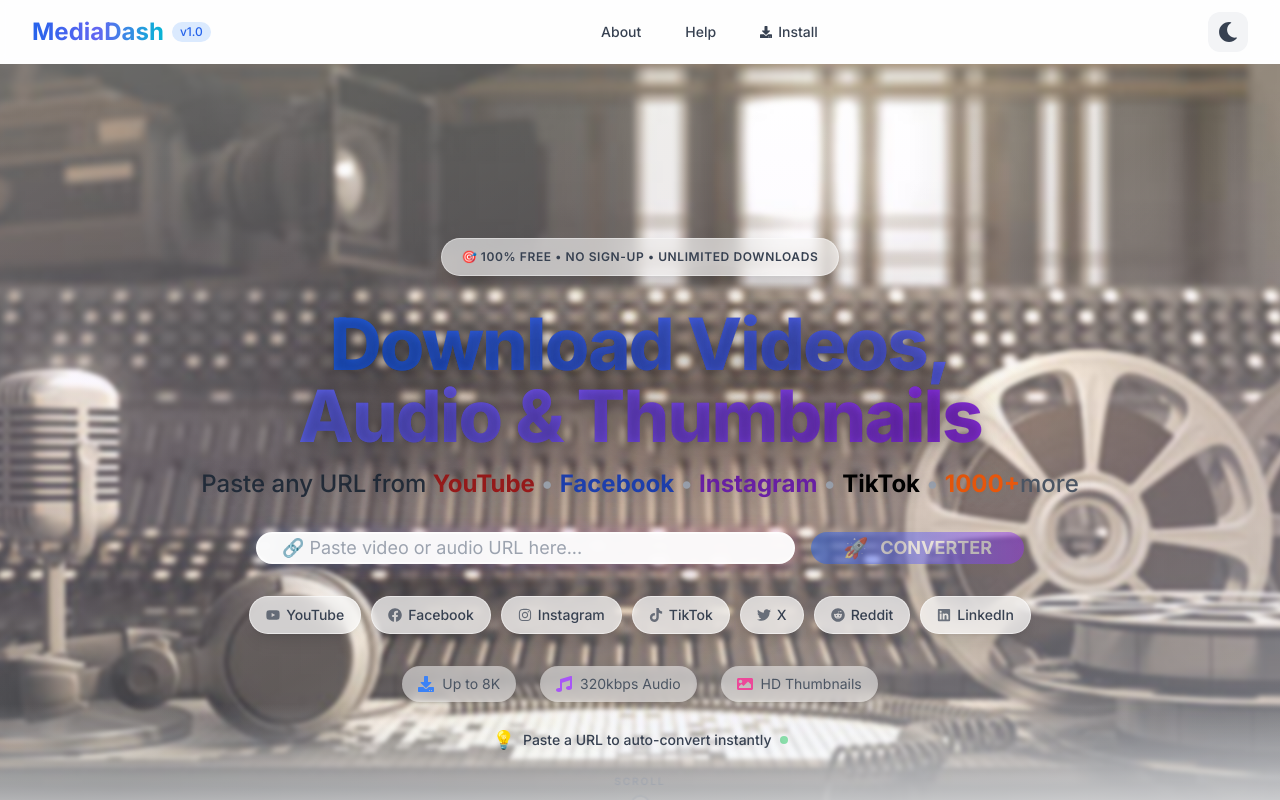
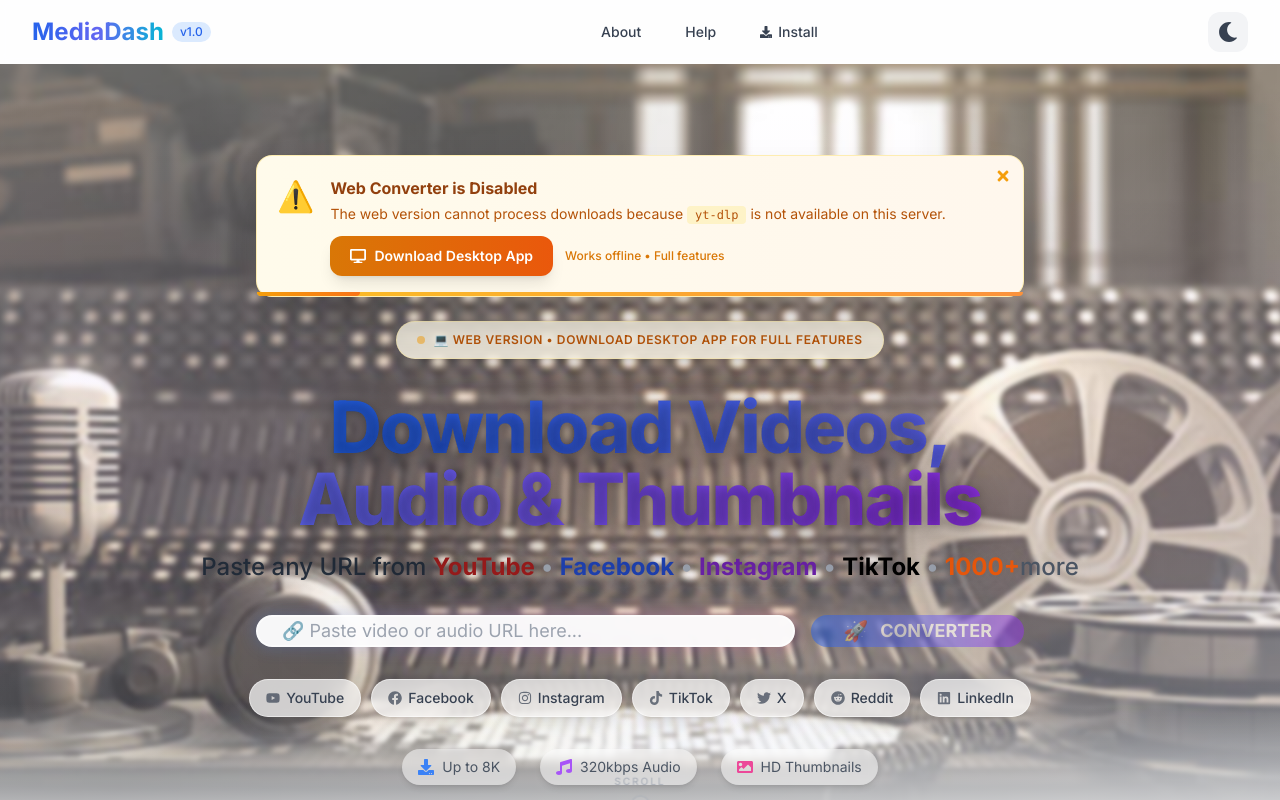
Before and after one commit to amila-sandaruwan-git/MediaDash, a Next.js app: page / in a window 1280 px wide. Shown: the top 800 px of the page. Built offline with nearby package versions, Linux system fonts and the light colour scheme.

Commit message:
Updated where should download desktop app

```diff
--- a/app/api/convert/route.ts
+++ b/app/api/convert/route.ts
@@ -127,7 +127,7 @@
       return NextResponse.json(
         {
           success: false,
-          message: 'yt-dlp is not installed. Please install it first.So,use desktop app, download it from Install section',
+          message: 'yt-dlp is not installed. Please install it first.',
           details: 'Download from: https://github.com/yt-dlp/yt-dlp/releases/latest'
         },
         { status: 500 }
--- a/app/components/HeroSection.tsx
+++ b/app/components/HeroSection.tsx
@@ -1,8 +1,11 @@
+// app/components/HeroSection.tsx
+
 'use client'
 
 import { useState, useEffect, useRef, useCallback } from 'react'
-import { FaSpinner, FaTimes, FaDownload, FaMusic, FaImage, FaYoutube, FaFacebook, FaInstagram, FaTiktok, FaTwitter, FaReddit, FaLinkedin } from 'react-icons/fa'
+import { FaSpinner, FaTimes, FaDownload, FaMusic, FaImage, FaYoutube, FaFacebook, FaInstagram, FaTiktok, FaTwitter, FaReddit, FaLinkedin, FaDesktop } from 'react-icons/fa'
 import Image from 'next/image'
+import Link from 'next/link'
 
 interface HeroSectionProps {
   onConvert: (url: string) => void
@@ -15,6 +18,7 @@
   const [isPasted, setIsPasted] = useState(false)
   const [displayError, setDisplayError] = useState<{ message: string; suggestion?: string } | null>(null)
   const [isFocused, setIsFocused] = useState(false)
+  const [showWebWarning, setShowWebWarning] = useState(true)
   const inputRef = useRef<HTMLInputElement>(null)
   const debounceTimerRef = useRef<NodeJS.Timeout | null>(null)
   const lastConvertedUrlRef = useRef<string>('')
@@ -58,6 +62,13 @@
       errorTimeoutRef.current = null
     }
     setDisplayError(null)
+  }, [])
+
+  // ============================================
+  // CLOSE WEB WARNING
+  // ============================================
+  const closeWebWarning = useCallback(() => {
+    setShowWebWarning(false)
   }, [])
 
   // ============================================
@@ -197,6 +208,13 @@
     'LinkedIn': FaLinkedin,
   }
 
+  const scrollToInstall = () => {
+    const installSection = document.getElementById('install')
+    if (installSection) {
+      installSection.scrollIntoView({ behavior: 'smooth' })
+    }
+  }
+
   return (
     <section className="relative min-h-screen flex items-center justify-center px-4 pt-16 overflow-hidden">
       {/* ============================================
@@ -223,6 +241,49 @@
           CONTENT
           ============================================ */}
       <div className="relative z-10 w-full max-w-5xl mx-auto">
+        {/* ============================================
+            WEB CONVERTER WARNING - SHOWS ON EVERY VISIT
+            ============================================ */}
+        {showWebWarning && (
+          <div className="relative z-50 mb-6 p-5 bg-gradient-to-r from-amber-50 to-orange-50 dark:from-amber-950/40 dark:to-orange-950/40 backdrop-blur-xl border border-amber-200/60 dark:border-amber-800/60 rounded-2xl shadow-2xl animate-fadeIn max-w-3xl mx-auto">
+            <button
+              onClick={closeWebWarning}
+              className="absolute top-3 right-3 text-amber-500 hover:text-amber-700 dark:text-amber-400 dark:hover:text-amber-300 transition-colors"
+            >
+              <FaTimes className="w-4 h-4" />
+            </button>
+            <div className="flex items-start gap-4 pr-8">
+              <div className="flex-shrink-0 text-3xl mt-0.5">⚠️</div>
+              <div>
+                <h4 className="text-amber-800 dark:text-amber-300 font-bold text-base">
+                  Web Converter is Disabled
+                </h4>
+                <p className="text-amber-700 dark:text-amber-400 text-sm mt-1">
+                  The web version cannot process downloads because <code className="bg-amber-100 dark:bg-amber-800/30 px-2 py-0.5 rounded text-xs font-mono">yt-dlp</code> is not available on this server.
+                </p>
+                <div className="mt-3 flex flex-wrap items-center gap-3">
+                  <button
+                    onClick={scrollToInstall}
+                    className="inline-flex items-center gap-2 px-5 py-2.5 bg-gradient-to-r from-amber-600 to-orange-600 hover:from-amber-700 hover:to-orange-700 text-white font-semibold rounded-xl transition-all duration-300 hover:scale-105 shadow-lg text-sm"
+                  >
+                    <FaDesktop className="w-4 h-4" />
+                    Download Desktop App
+                  </button>
+                  <span className="text-xs text-amber-600 dark:text-amber-400 font-medium">
+                    Works offline • Full features
+                  </span>
+                </div>
+              </div>
+            </div>
+            <div className="absolute bottom-0 left-0 right-0 h-1 bg-gradient-to-r from-amber-400 to-orange-400 dark:from-amber-600 dark:to-orange-600 rounded-b-2xl overflow-hidden">
+              <div
+                className="h-full bg-gradient-to-r from-amber-500 to-orange-500 rounded-b-2xl animate-shrink-width"
+                style={{ animationDuration: '8s', animationFillMode: 'forwards' }}
+              />
+            </div>
+          </div>
+        )}
+
         {/* ============================================
             ERROR MESSAGE
             ============================================ */}
@@ -254,16 +315,17 @@
 
         <div className="text-center">
           {/* ============================================
-              BADGE
+              BADGE - UPDATED
               ============================================ */}
-          <div className="inline-flex items-center gap-2 px-5 py-2.5 mb-8 bg-white/60 dark:bg-gray-800/60 backdrop-blur-xl border border-white/40 dark:border-gray-700/40 rounded-full shadow-xl">
-            <span className="text-xs font-semibold text-gray-700 dark:text-gray-300 tracking-wider uppercase">
-              🎯 100% Free • No Sign-up • Unlimited Downloads
+          <div className="inline-flex items-center gap-2 px-5 py-2.5 mb-8 bg-amber-50/80 dark:bg-amber-900/30 backdrop-blur-xl border border-amber-200/40 dark:border-amber-700/40 rounded-full shadow-xl">
+            <span className="text-xs font-semibold text-amber-700 dark:text-amber-300 tracking-wider uppercase flex items-center gap-2">
+              <span className="w-2 h-2 bg-amber-500 rounded-full animate-pulse"></span>
+              💻 Web Version • Download Desktop App for Full Features
             </span>
           </div>
 
           {/* ============================================
-              MAIN HEADING - WITH STRONG DARK SHADOW
+              MAIN HEADING
               ============================================ */}
           <h1 className="text-4xl sm:text-5xl md:text-6xl lg:text-7xl font-extrabold mb-4 tracking-tight">
             <span className="
@@ -280,7 +342,7 @@
           </h1>
 
           {/* ============================================
-              SUBTITLE - WITH STRONG DARK SHADOW
+              SUBTITLE - WITH DESKTOP APP CTA
               ============================================ */}
           <p className="text-base sm:text-lg md:text-xl lg:text-2xl mb-8 font-medium px-4
             text-gray-800/95 dark:text-gray-100/95
@@ -408,13 +470,21 @@
           </div>
 
           {/* ============================================
-              FOOTER HINT
+              FOOTER HINT - UPDATED WITH DESKTOP APP LINK
               ============================================ */}
-          <div className="mt-6 flex items-center justify-center gap-2 text-sm font-medium text-gray-700 dark:text-gray-300
+          <div className="mt-6 flex flex-wrap items-center justify-center gap-3 text-sm font-medium text-gray-700 dark:text-gray-300
             [text-shadow:_0_2px_15px_rgba(0,0,0,0.1)]">
             <span className="text-lg">💡</span>
             <span>Paste a URL to auto-convert instantly</span>
             <span className="w-2 h-2 bg-green-500 rounded-full animate-pulse"></span>
+            <span className="w-px h-6 bg-gray-300 dark:bg-gray-600"></span>
+            <button
+              onClick={scrollToInstall}
+              className="inline-flex items-center gap-1.5 text-amber-600 dark:text-amber-400 hover:text-amber-800 dark:hover:text-amber-300 font-semibold transition-colors"
+            >
+              <FaDesktop className="w-3.5 h-3.5" />
+              <span>Download Desktop App</span>
+            </button>
           </div>
         </div>
       </div>
--- a/app/page.tsx
+++ b/app/page.tsx
@@ -1,7 +1,9 @@
+// app/page.tsx
+
 'use client'
 
 import { useState, useRef, useCallback } from 'react'
-import { Analytics } from '@vercel/analytics/react';
+import { Analytics } from '@vercel/analytics/react'
 
 import Navbar from './components/Navbar'
 import HeroSection from './components/HeroSection'
@@ -19,7 +21,7 @@
   const [isLoading, setIsLoading] = useState(false)
   const [error, setError] = useState<{ message: string; suggestion?: string } | null>(null)
 
-  // 🔥 Use refs to track ongoing requests
+  // Use refs to track ongoing requests
   const abortControllerRef = useRef<AbortController | null>(null)
   const currentRequestIdRef = useRef<number>(0)
 
@@ -31,13 +33,13 @@
     const trimmedUrl = url.trim()
     if (!trimmedUrl) return
 
-    // 🔥 Cancel any ongoing request
+    // Cancel any ongoing request
     if (abortControllerRef.current) {
       abortControllerRef.current.abort()
       abortControllerRef.current = null
     }
 
-    // 🔥 Increment request ID to track the latest request
+    // Increment request ID to track the latest request
     currentRequestIdRef.current += 1
     const requestId = currentRequestIdRef.current
 
@@ -47,13 +49,13 @@
     setMediaInfo(null)
 
     try {
-      // 🔥 Create new AbortController for this request
+      // Create new AbortController for this request
       const controller = new AbortController()
       abortControllerRef.current = controller
 
       console.log(`[Request ${requestId}] Starting conversion for: ${trimmedUrl}`)
 
-      // 🔥 Use axios with AbortSignal
+      // Use axios with AbortSignal
       const response = await axios.post(
         '/api/convert',
         { url: trimmedUrl },
@@ -63,7 +65,7 @@
         }
       )
 
-      // 🔥 Check if this is still the latest request
+      // Check if this is still the latest request
       if (requestId !== currentRequestIdRef.current) {
         console.log(`[Request ${requestId}] Cancelled - newer request exists`)
         return
@@ -86,13 +88,13 @@
         })
       }
     } catch (err: any) {
-      // 🔥 Ignore abort errors (they're expected)
+      // Ignore abort errors (they're expected)
       if (err.name === 'CanceledError' || err.code === 'ERR_CANCELED') {
         console.log(`[Request ${requestId}] Cancelled by user`)
         return
       }
 
-      // 🔥 Check if this is still the latest request
+      // Check if this is still the latest request
       if (requestId !== currentRequestIdRef.current) {
         return
       }
@@ -105,7 +107,7 @@
         suggestion: errorData?.suggestion
       })
     } finally {
-      // 🔥 Only clear loading if this is the latest request
+      // Only clear loading if this is the latest request
       if (requestId === currentRequestIdRef.current) {
         setIsLoading(false)
       }
@@ -126,7 +128,7 @@
         <HeroSection
           onConvert={handleConvert}
           isLoading={isLoading}
-          error={error}  // 👈 PASS ERROR HERE
+          error={error}
         />
 
         {mediaInfo && <ResultSection mediaInfo={mediaInfo} />}
@@ -136,7 +138,7 @@
         <InstallSection />
         <Footer />
         <ScrollToTop />
-        <Analytics/>
+        <Analytics />
       </div>
     </main>
   )
```
